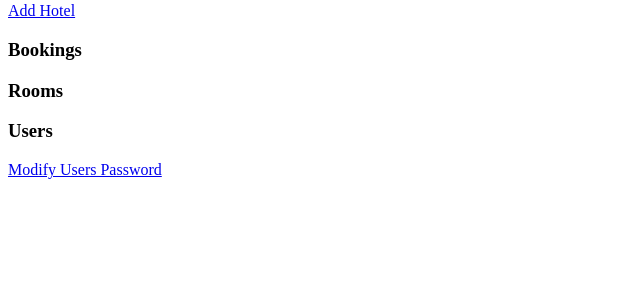
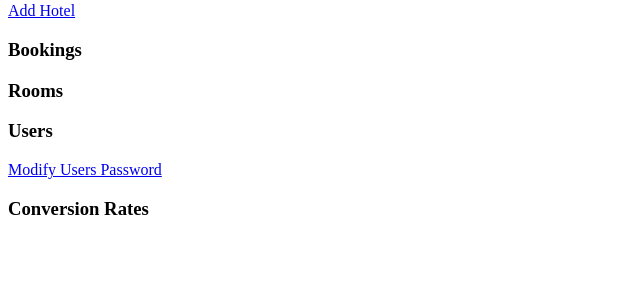
Before and after one commit to biora-code/HotelBookingSystem, a Flask app: page /admin_dashboard in a window 1280 px wide. Shown: the part 176-476 px from the top of the page, without its empty margins (0-640 px from the left). Run offline with Flask 3, Linux system fonts and the light colour scheme; the visitor is signed in with stand-in values (Sample User, id 1); data that the repository does not hold is empty; some libraries are stand-ins or nearby versions.

Commit message:
added conversion rate modifying functionality

```diff
--- a/app.py
+++ b/app.py
@@ -268,20 +268,12 @@ def apply_advanced_booking_discount(check_in_date, total_price):
     return discounted_price
 
 def calculate_price_in_currency(discounted_price, currency):
-    conversion_rates = {
-        'GBP': 1.0,
-        'USD': 1.28,
-        'EURO': 1.18,
-        'Dirham': 5.2,
-        'Yuan': 8.9,
-        'INR': 106.0,
-        'PKR': 368.0
-    }
+    cursor = mysql.connection.cursor(MySQLdb.cursors.DictCursor)
+    cursor.execute('SELECT * FROM conversion_rates WHERE currency = %s', (currency,))
+    conversion_rates = cursor.fetchone()
+    currency_rate = conversion_rates['rate']
 
-    if currency not in conversion_rates:
-        raise ValueError("Invalid currency")
-
-    return float(discounted_price) * conversion_rates[currency]
+    return float(discounted_price) * float(currency_rate)
 
 
 @app.route('/book_room/<int:hotel_id>', methods=['GET', 'POST'])
@@ -463,8 +455,6 @@ def cancel_booking(booking_id):
         return redirect(url_for('my_bookings'))
 
 
-
-
 @app.route('/my_bookings')
 @login_required
 def my_bookings():
@@ -478,6 +468,7 @@ def my_bookings():
 @admin_required
 def admin_dashboard():
     cursor = mysql.connection.cursor(MySQLdb.cursors.DictCursor)
+
     cursor.execute('SELECT * FROM Hotels')
     hotels = cursor.fetchall()
 
@@ -490,7 +481,10 @@ def admin_dashboard():
     cursor.execute('SELECT * FROM Rooms')
     rooms = cursor.fetchall()
 
-    return render_template('admin_dashboard.html', hotels=hotels, bookings=bookings, users=users, rooms = rooms)
+    cursor.execute('SELECT * FROM conversion_rates')
+    conversion_rates = cursor.fetchall()
+
+    return render_template('admin_dashboard.html', hotels=hotels, bookings=bookings, users=users, rooms = rooms, conversion_rates = conversion_rates)
 
 
 @app.route('/add_hotel', methods=['GET', 'POST'])
@@ -578,6 +572,7 @@ def add_room():
     return render_template('add_room.html', hotels=hotels)
 
 @app.route('/change_room_status/<int:room_id>', methods=['GET', 'POST'])
+@admin_required
 def change_room_status(room_id):
     cursor = mysql.connection.cursor(MySQLdb.cursors.DictCursor)
     cursor.execute("SELECT * FROM rooms WHERE room_id = %s", (room_id,))
@@ -597,6 +592,24 @@ def change_room_status(room_id):
                 mysql.connection.commit()
                 return redirect(url_for('admin_dashboard'))
         return 'Room not found', 404
+
+@app.route('/change_conversion_rate/<string:currency>', methods=['GET', 'POST'])
+@admin_required
+def change_conversion_rate(currency):
+    cursor = mysql.connection.cursor(MySQLdb.cursors.DictCursor)
+    cursor.execute("SELECT * FROM conversion_rates WHERE currency = %s", (currency,))
+    conversion_rate = cursor.fetchone()
+    if conversion_rate is None:
+        return 'Currency not found', 404
+
+    if request.method == 'GET':
+        return render_template('change_conversion_rate.html', conversion_rate=conversion_rate)
+
+    elif request.method == 'POST':
+        rate = request.form['rate']
+        cursor.execute("UPDATE conversion_rates SET rate = %s WHERE currency = %s", (rate, currency,))
+        mysql.connection.commit()
+        return redirect(url_for('admin_dashboard'))
 
 
 @app.route('/modify_users', methods=['GET', 'POST'])
--- a/templates/admin_dashboard.html
+++ b/templates/admin_dashboard.html
@@ -67,8 +67,6 @@
         {% endfor %}
     </ul>
 
-
-
     <h3>Users</h3>
     <ul>
         {% for user in users %}
@@ -77,6 +75,15 @@
         {% endfor %}
     </ul>
     <a href="{{ url_for('modify_users') }}">Modify Users Password</a>
+
+    <h3>Conversion Rates</h3>
+    <ul>
+        {% for conversion_rate in conversion_rates %}
+            <li>Currency: {{ conversion_rate['currency'] }}, Rate: {{ conversion_rate['rate'] }}
+                <a href="{{ url_for('change_conversion_rate', currency=conversion_rate['currency']) }}">Change Conversion Rate</a>
+            </li>
+        {% endfor %}
+    </ul>
 
 </body>
 <script>
```
Also changed, not shown: templates/change_conversion_rate.html (added, +17 -0 lines).
